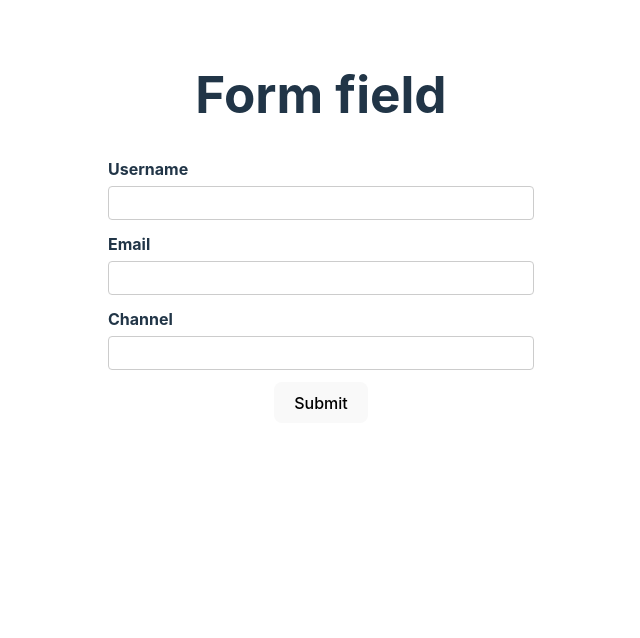
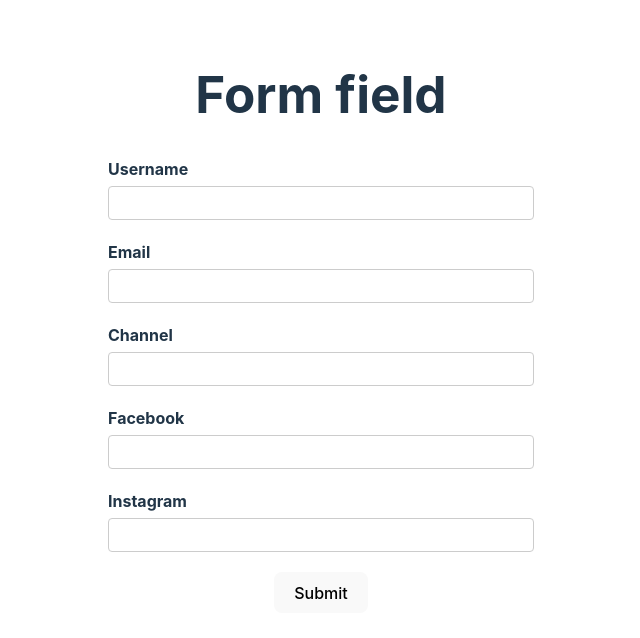
Before and after one commit to uzairansari11/react-hook-form, a React (Vite) app: page / in a window 1280 px wide. Shown: the top 638 px of the page, without its empty margins (319-959 px from the left). Built offline with nearby package versions, Linux system fonts and the light colour scheme.

Commit message:
nested form data

```diff
--- a/src/component/Youtubeform.tsx
+++ b/src/component/Youtubeform.tsx
@@ -4,6 +4,10 @@ type FormValue = {
   username: string;
   email: string;
   channel: string;
+  social: {
+    facebook: string;
+    instagram: string;
+  };
 };
 const YouTubeForm = () => {
   /* Async function to load initial value using api */
@@ -25,6 +29,10 @@ const YouTubeForm = () => {
       username: "",
       email: "",
       channel: "",
+      social: {
+        facebook: "",
+        instagram: "",
+      },
     },
   });
   const { register, control, handleSubmit, formState } = form;
@@ -35,7 +43,7 @@ const YouTubeForm = () => {
     <div>
       <h1>Form field</h1>
       <form onSubmit={handleSubmit(onSubmit)} noValidate>
-        <div>
+        <div className="form-control">
           <label htmlFor="username">Username</label>
           <input
             type="text"
@@ -58,7 +66,7 @@ const YouTubeForm = () => {
           />
           <p className="error">{formState?.errors?.username?.message}</p>
         </div>
-        <div>
+        <div className="form-control">
           <label htmlFor="email">Email</label>
           <input
             type="text"
@@ -69,7 +77,7 @@ const YouTubeForm = () => {
           />
           <p className="error">{formState?.errors?.email?.message}</p>
         </div>
-        <div>
+        <div className="form-control">
           <label htmlFor="channel">Channel</label>
           <input
             type="text"
@@ -81,6 +89,15 @@ const YouTubeForm = () => {
           <p className="error">{formState?.errors?.channel?.message}</p>
         </div>
 
+        <div className="form-control">
+          <label htmlFor="facebook">Facebook</label>
+          <input type="text" id="facebook" {...register("social.facebook")} />
+        </div>
+        <div className="form-control">
+          <label htmlFor="instagram">Instagram</label>
+          <input type="text" id="instagram" {...register("social.instagram")} />
+        </div>
+
         <button>Submit</button>
       </form>
       <DevTool control={control} />
```
